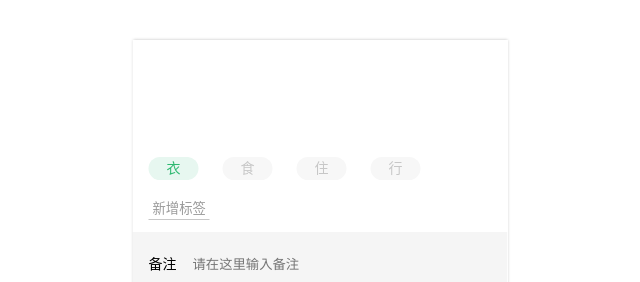
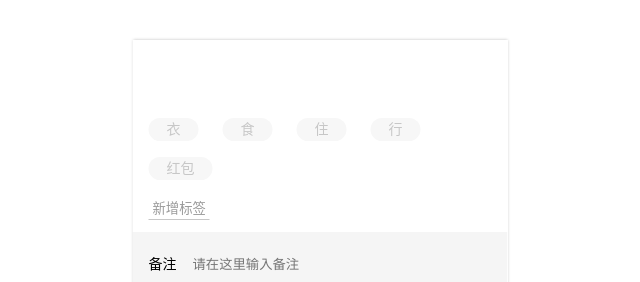
Before and after one commit to isCCcc/react_account, a React app: page /#/money in a window 1280 px wide. Shown: the top 282 px of the page, without its empty margins (320-960 px from the left). Built offline with nearby package versions, Linux system fonts and the light colour scheme.

Commit message:
完成 TagsSection 组件的逻辑切换

```diff
--- a/src/view/Money.tsx
+++ b/src/view/Money.tsx
@@ -13,15 +13,7 @@
 function Money() {
     return (
         <MyLayout>
-            <TagsSection>
-                <ol>
-                    <li className="selected">衣</li>
-                    <li>食</li>
-                    <li>住</li>
-                    <li>行</li>
-                </ol>
-                <button>新增标签</button>
-            </TagsSection>
+            <TagsSection />
             <NotesSection>
                 <label>备注</label>
                 <input placeholder="请在这里输入备注"/>
--- a/src/view/money/TagsSection.tsx
+++ b/src/view/money/TagsSection.tsx
@@ -1,6 +1,7 @@
 import styled from "styled-components";
+import React, {useState} from "react";
 
-const TagsSection = styled.section`
+const Wrapper = styled.section`
   background: #fff;
   padding: 12px 16px;
   flex-grow: 1;
@@ -37,4 +38,34 @@
     margin-top: 8px;
   }
 `
+
+const TagsSection:React.FC = () => {
+    const [tags, setTags] = useState<string[]>(['衣', '食', '住', '行', '红包'])
+    const [selected,setSelected]=useState<string>()
+    const AddTag = () => {
+        let tagName = window.prompt('新增标签名称为：')
+        if (tagName !== null) {
+            if (tags.find(t => t === tagName)) {
+                alert('该标签名已存在，请重新输入')
+            } else {
+                setTags([...tags, tagName])
+            }
+        }
+    }
+    const toggleClassName=(tag:string)=>{
+        setSelected(tag)
+    }
+
+    return (
+        <Wrapper>
+            <ol>
+                {tags.map(tag =>
+                    <li key={tag}
+                        onClick={()=>toggleClassName(tag)}
+                        className={tag===selected?'selected':''}>{tag}</li>)}
+            </ol>
+            <button onClick={AddTag}>新增标签</button>
+        </Wrapper>
+    )
+}
 export {TagsSection}
```
